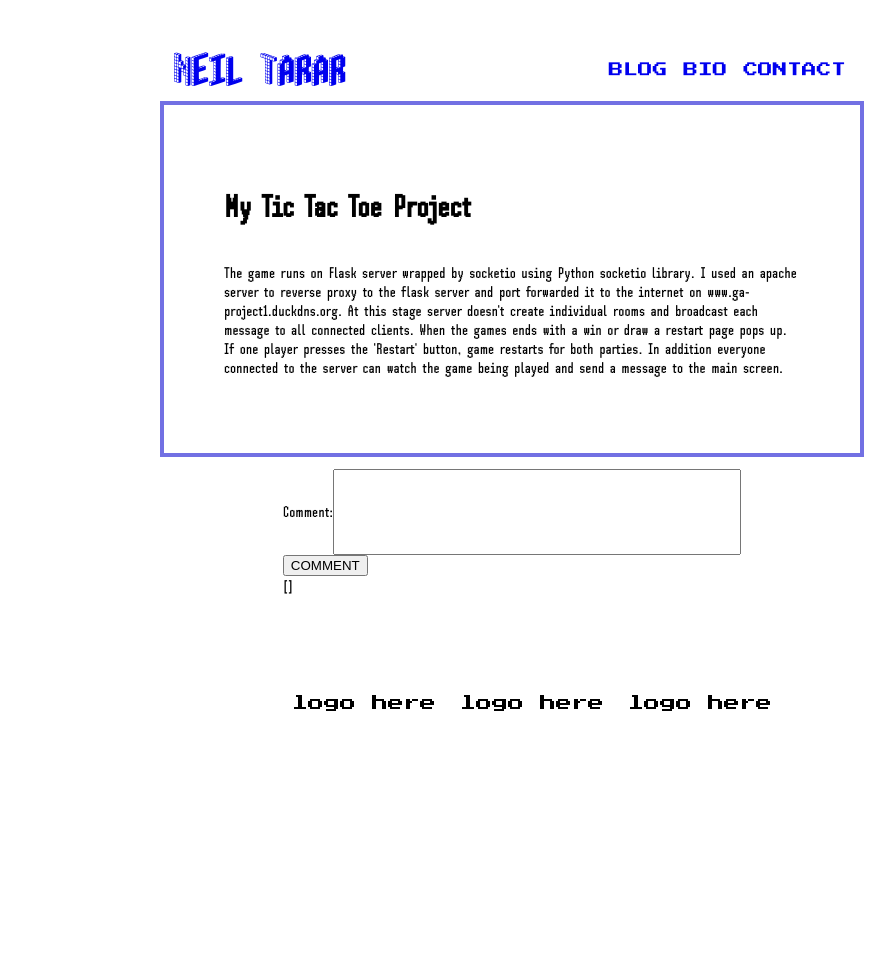
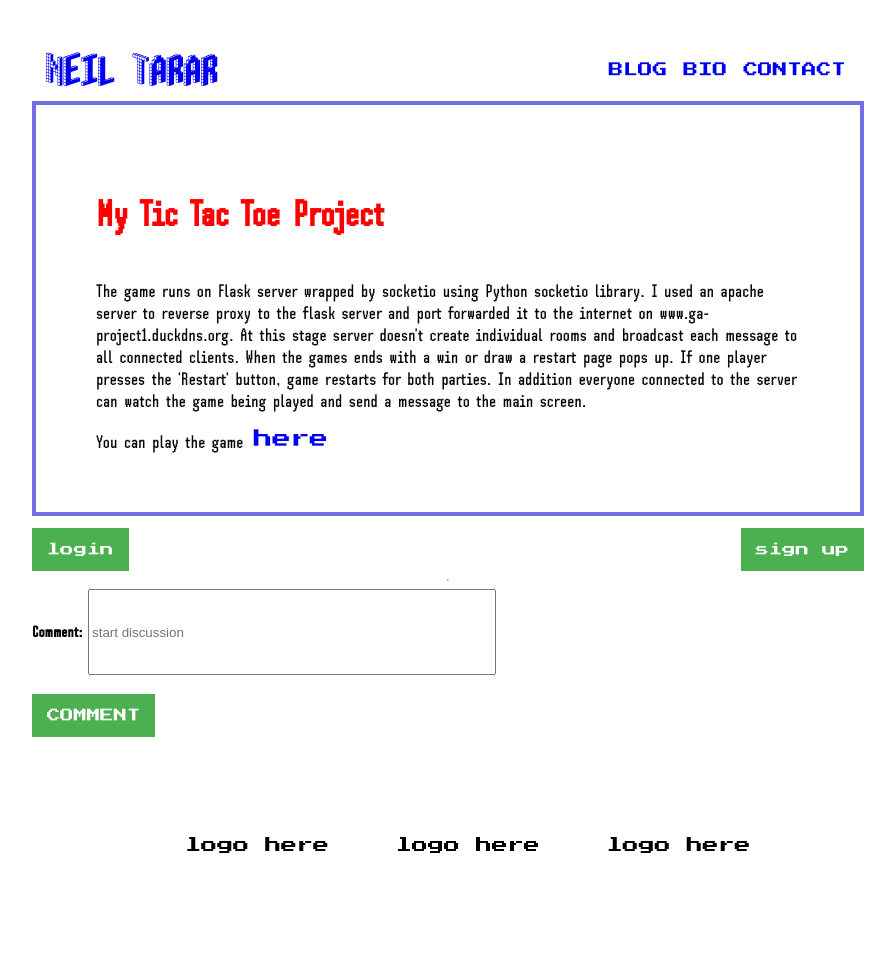
Before and after one commit to neiltarar/my_blog, a Flask app: page /tic-tac-toe in a window 1280 px wide. Shown: the whole page, without its empty margins (224-1119 px from the left). Before the commit the page ends 711 px from the top, so only its background shows below. Run offline with Flask 2, Linux system fonts and the light colour scheme; data that the repository does not hold is empty; some libraries are stand-ins or nearby versions.

Commit message:
signup and login basics are set.

```diff
--- a/app.py
+++ b/app.py
@@ -19,16 +19,23 @@ def blog():
 
 @app.route('/tic-tac-toe')
 def tic_tac_toe():
-    comments = read_comment()
+    comments = read_comment()[::-1]
+    print(comments[::-1])
     return render_template('posts/tic-tac-toe-blogpost.jinja' , comments = comments)
+
+@app.route('/tic-tac-toe-play')
+def tictactoeplay():
+    return render_template('posts/tic-tac-toe.jinja')
+
+########################## HANDLE POST/GET REQUESTS ################################################33
 
 @app.route('/add_comment' , methods =["POST"])
 def add_comment():
     new_comment = request.form.get('comment')
     print(new_comment)
-    write_comment(1, new_comment[0][0], False)
+    write_comment(1, new_comment, False)
     # write_comment(0, new_comment , 'False')
-    return render_template ('/posts/tic-tac-toe-blogpost.jinja')
+    return redirect ('/tic-tac-toe')
 
 
 ########################## SOCKET CONNECTIONS #######################################################
--- a/models/comments.py
+++ b/models/comments.py
@@ -3,8 +3,11 @@ import psycopg2 as data
 from database import sql_select , sql_write_comment
 
 def read_comment():
-    results = sql_select("SELECT comments FROM comments")
-    return results
+    results = sql_select("SELECT comment FROM comments")
+    all_comments = []
+    for i in results:
+       all_comments.append(i[0])
+    return all_comments
 
 # Member variable is a boolean
 def write_comment(user_id , comment, member):
--- /dev/null
+++ b/static/css/blog_style.css
@@ -0,0 +1,81 @@
+@font-face {
+    font-family: 'Press-Start-2P';
+    src: url('../fonts/Press_Start_2P/PressStart2P-Regular.ttf');
+
+}
+
+.main{
+    flex-direction: column;
+    font-size: 14pt;
+}
+
+#blog-article{
+    display: flex;
+}
+
+#id01{
+    width: auto;
+    height: auto;
+    display: none;
+    position: absolute;
+    top: 0;
+    left: 0;
+    right: -55px;
+    bottom: -165px;
+    background-color: rgba(99, 97, 224, 0.9);
+    justify-content: center;
+    align-items: center;
+    color: white;
+    font-size: 5rem;
+    flex-direction: column;
+}
+
+#id01.show {
+    display: flex;
+}
+
+#signup-window {
+    width: auto;
+    height: auto;
+    display: none;
+    position: absolute;
+    top: 0;
+    left: 0;
+    right: -55px;
+    bottom: -165px;
+    background-color: rgba(99, 97, 224, 0.9);
+    justify-content: center;
+    align-items: center;
+    color: white;
+    font-size: 5rem;
+    flex-direction: column;
+}
+
+#signup-window.show {
+    display: flex;
+}
+
+.login-box{
+    display: flex;
+    flex-direction: column;
+    justify-content: space-evenly;
+    height: 300px;
+    font-family: 'Press-Start-2P',"Chicago Plain",-apple-system,BlinkMacSystemFont,"Segoe UI",Roboto,"Helvetica Neue",Arial,sans-serif;
+    font-size: 16pt;
+}
+
+#login-signup-element{
+    display: flex;
+    justify-content: space-between;
+}
+
+#close-window, #signup-close-window {
+    color: black;
+    align-self: flex-end;
+
+}
+
+#close-window:hover , #signup-close-window:hover {
+    color: white;
+    background-color: red;
+}
--- a/static/css/main_style.css
+++ b/static/css/main_style.css
@@ -18,7 +18,7 @@
 
 .container {
     font-family: "sh-pinscher","Chicago Plain",-apple-system,BlinkMacSystemFont,"Segoe UI",Roboto,"Helvetica Neue",Arial,sans-serif;
-    margin-left: 30%;
+    margin-left: 20%;
     margin-right: 15%;
     max-width: 900px;
     display: grid;
@@ -31,6 +31,7 @@
 }
 
 .main {
+    font-size: 15pt;
     display: flex;
     flex-direction: column;
     padding: 60px;
@@ -62,6 +63,7 @@ section {
 
 .comments {
         display: flex;
+        flex-direction: column;
         grid-area: comment;
 
 }
@@ -93,7 +95,7 @@ li, a {
 }
 
 .home-page{
-    font-family: "Blox2","Chicago Plain",-apple-system,BlinkMacSystemFont,"Segoe UI",Roboto,"Helvetica Neue",Arial,sans-serif;;
+    font-family: "Blox2","Chicago Plain",-apple-system,BlinkMacSystemFont,"Segoe UI",Roboto,"Helvetica Neue",Arial,sans-serif;
     margin: 10px;
     font-size: 26pt;
 }
@@ -105,7 +107,8 @@ li, a {
 
 
 .profile-info {
-
+    font-size: 18pt;
+    line-height: 1.6;
     padding: 10px;
     grid-area: main;
     display: flex;
@@ -114,10 +117,6 @@ li, a {
     justify-content: flex-start;
 }
 
-.profile-info {
-    font-size: 16pt;
-    line-height: 1.6;
-}
 
 h2 {
     text-align: center;
@@ -139,3 +138,18 @@ img {
     display: flex;
     justify-content: space-around;
 }
+
+
+.button {
+
+    background-color: #4CAF50;
+    border: none;
+    color: white;
+    padding: 15px 15px;
+    font-family: 'Press-Start-2P';
+
+}
+
+.button:hover{
+    background-color: red;
+}
--- a/static/javascript/blog/blog.js
+++ b/static/javascript/blog/blog.js
@@ -1,8 +1,26 @@
 console.log('hello')
 
-// const element = document.getElementById('new-comment');
-// const newComment = document.createElement("p");
-// const text = document.createTextNode('{{new_comment}}');
+// Get the modal
+const modal = document.getElementById('id01');
+const signupWindow = document.getElementById('signup-window');
+const loginButton = document.getElementById('login-button');
+const signupButton = document.getElementById('signup-button');
+const closeButton = document.getElementById('close-window');
+const signupCloseButton = document.getElementById('signup-close-window')
 
-// newComment.appendChild(text);
-// element.appendChild(newComment);
+
+loginButton.addEventListener('click' , (event) =>{
+    modal.classList.add('show')
+})
+
+closeButton.addEventListener('click' , (event) => {
+        modal.classList.remove('show')
+});
+
+signupButton.addEventListener('click' , (event) =>{
+    signupWindow.classList.add('show')
+});
+
+signupCloseButton.addEventListener('click' , (event)=>{
+    signupWindow.classList.remove('show')
+});
--- a/templates/base.jinja
+++ b/templates/base.jinja
@@ -40,11 +40,17 @@
 
         {% endblock %}
     </div>
+    <div class=blog-article>
+        {% block article %}
+
+        {% endblock %}
+    </div>
     <section class="comments">
         {% block comments %}
 
         {% endblock %}
     </section>
+
     <footer class='footer'>
     <ul class="logos">
             <li>logo here</li>
@@ -52,5 +58,43 @@
             <li>logo here</li>
         </ul>
     </footer>
+
+{# Login hidden window put in the base to be called from every page if needed. #}
+    <div id="id01" >
+        <form  action="/login" method="POST">
+            <div class='login-box'>
+                <span id="close-window">x</span>
+                <label for="uname"><b>Username</b></label>
+                <input type="text" placeholder="Enter Username" name="uname" required>
+
+                <label for="psw"><b>Password</b></label>
+                <input type="password" placeholder="Enter Password" name="psw" required>
+
+                <button type="submit" class="button">Login</button>
+            </div>
+        </form>
+    </div>
+{# Sign up hidden window put in the base to be called from every page if needed.  #}
+    <div id="signup-window" >
+        <form action="/signup" method="POST">
+            {# using same classname as login box since it's using the same css settings #}
+            <div class='login-box'>
+                <span id="signup-close-window">x</span>
+                <label for="uname"><b>username</b></label>
+                <input type="text" placeholder="Enter Username" name="uname" required>
+
+                <label for="email"><b>email</b></label>
+                <input type="text" placeholder="Enter Username" name="email" required>
+
+                <label for="confirm-email"><b>confirm email</b></label>
+                <input type="text" placeholder="Enter Username" name="confirm-email" required>
+
+                <label for="psw"><b>password</b></label>
+                <input type="password" placeholder="Enter Password" name="psw" required>
+
+                <button type="submit" class="button">Login</button>
+            </div>
+        </form>
+    </div>
 </body>
 </html>
--- a/templates/posts/tic-tac-toe-blogpost.jinja
+++ b/templates/posts/tic-tac-toe-blogpost.jinja
@@ -1,13 +1,14 @@
 {% extends "base.jinja" %}
 
 {% block head %}
+    <link rel="stylesheet" href="../static/css/blog_style.css">
     <script src="../static/javascript/blog/blog.js" defer></script>
 {% endblock %}
 
 {% block main %}
 
 <div>
-    <h1> My Tic Tac Toe Project </h1>
+    <h1 style='color:red;'> My Tic Tac Toe Project </h1>
 </div>
 <div>
     <p>
@@ -18,18 +19,28 @@
         In addition everyone connected to the server can watch the game being played and send a message to the main screen.
     </p>
 </div>
+<div>
+    You can play the game <a href="./tic-tac-toe-play">here</a>
+</div>
 {% endblock %}
 
+
+
 {% block comments %}
-<div>
+    <div id="login-signup-element">
+        <button class="button" id='login-button'>login</button>
+        <br>
+        <button class="button" id="signup-button">sign up</button>
+    </div>
+    <hr>
     <form action="/add_comment" method="POST">
-        Comment:<input class="comment-bar" type="text" name="comment"><br>
-        <input type="submit" value="COMMENT">
+        <label for="comment"><b> Comment: </b></label>
+        <input class="comment-bar" type="text" name="comment" placeholder="start discussion"><br><br>
+        <input class="button" id="comment-button" type="submit" value="COMMENT">
     </form>
     <div id='new-comment'>
-        {{comments}}
-        {# Create New Comment With DOM #}
+        {% for comment in comments %}
+        <p> {{comment}} </p>
+        {% endfor %}
     </div>
-</div>
-
 {% endblock %}
```
Also changed, not shown: templates/blog.jinja (+5 -2 lines), templates/posts/tic-tac-toe.jinja (+8 -9 lines), 1 other file.
